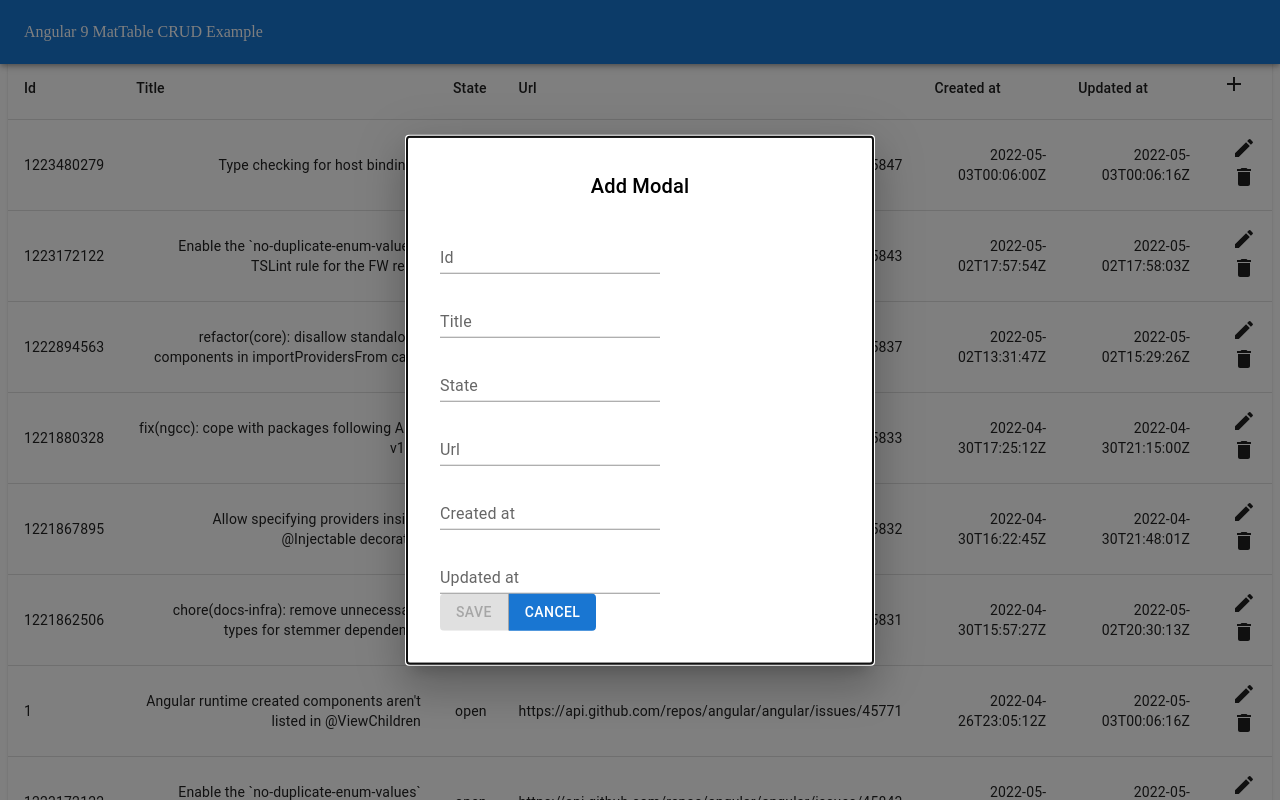
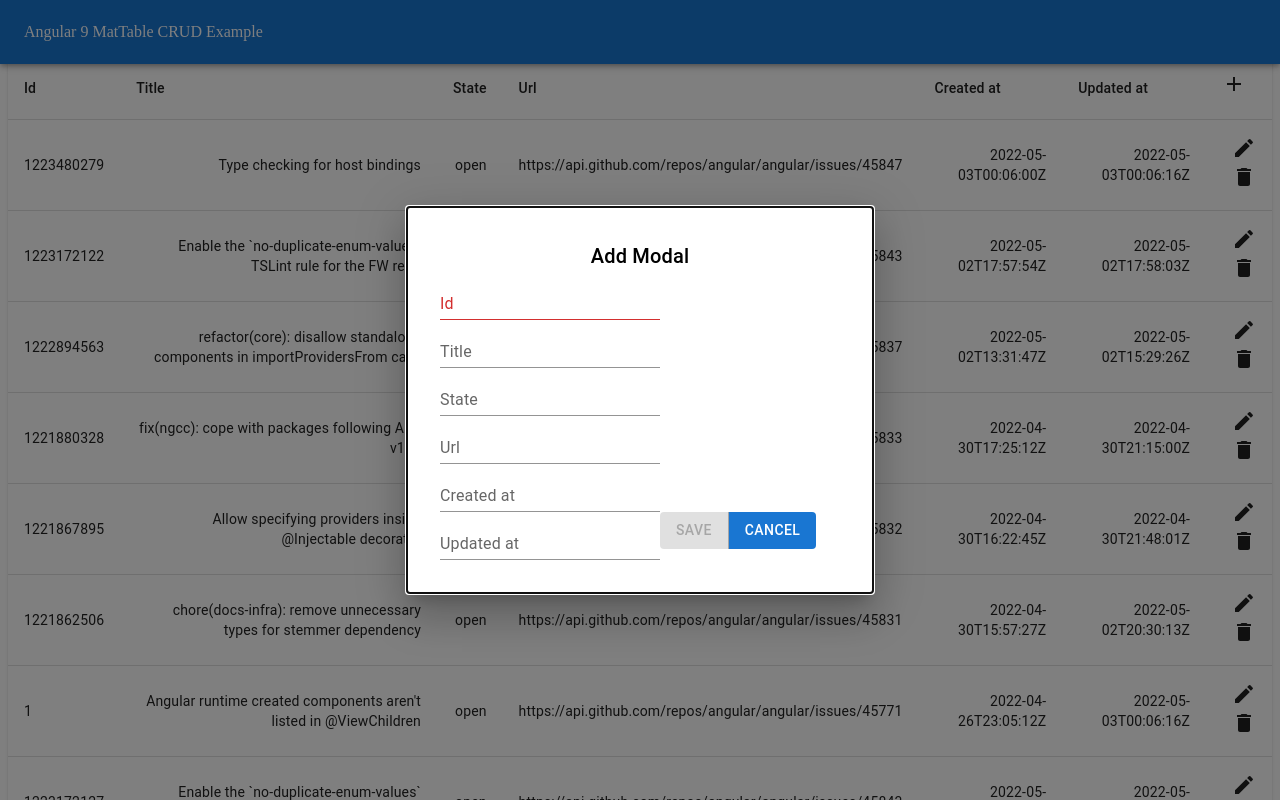
Before and after one commit to Sohta0318/FinalReact, a React (Create React App) app: page / in a window 1280 px wide. Both pictures are taken after a click on the element 1238 px from the left and 87 px from the top of the page. Shown: the top 800 px of the page. Built offline with nearby package versions, Linux system fonts and the light colour scheme.

Commit message:
add modal & set redux

```diff
--- a/src/components/ui/AddModal.js
+++ b/src/components/ui/AddModal.js
@@ -1,12 +1,22 @@
-import React,{useState} from 'react'
+import React,{useState,useRef} from 'react'
 import Box from '@mui/material/Box';
 import Typography from '@mui/material/Typography';
 import Modal from '@mui/material/Modal';
 import { TextField } from '@mui/material';
 import ButtonGroup from '@mui/material/ButtonGroup';
 import Button from '@mui/material/Button'
+import FormLabel from '@mui/material/FormLabel';
+import { useDispatch } from 'react-redux';
+import { createCard } from '../../store/slice';
 
-const AddModal = ({modal,closeModal}) => {
+const AddModal = ({modal,closeModal,value}) => {
+  const idInput = useRef();
+  const titleInput = useRef();
+  const stateInput = useRef();
+  const urlInput = useRef();
+  const created_atInput = useRef();
+  const updated_atInput = useRef();
+  const dispatch = useDispatch()
   const style = {
     box:{
     position: 'absolute',
@@ -25,21 +35,25 @@
       margin: 'auto'
     }
   };
-  const test={
-    id:1,
-    title:'test',
-    state:'open',
-    url:'ushb',
-    created_at:Date.now(),
-    updated_at:Date.now(),
-      }
-      const [validation,setValidation] = useState(false)
-      const changeHandler = ()=>{
-        setValidation(false)
-        if(true){
-          setValidation(true)
+      const [isValid,setIsValid] = useState(false)
+      const addChangeHandler = ()=>{
+        setIsValid(false)
+        if(!idInput.current.value == '' &&!titleInput.current.value == '' &&!stateInput.current.value == ''  ){
+          setIsValid(true)
         }
       }
+      const test={
+        id:'idInput.current.value',
+        title:'titleInput.current.value',
+        state:'stateInput.current.value',
+        url:'urlInput.current.value',
+        created_at:Date.now(),
+        updated_at:Date.now(),
+          }
+          const saveHandler = ()=>{
+            dispatch(createCard(test))
+            closeModal()
+          }
   return (
     <Modal
         open={modal}
@@ -48,31 +62,33 @@
         aria-describedby="modal-modal-description"
       >
         <Box sx={style.box}>
-        <Typography id="modal-modal-title" variant="h6" component="h2" style={style.title}>
+        <Typography  id="modal-modal-title" variant="h6" component="h2" style={style.title}>
             Add Modal
           </Typography>
-          <Typography id="modal-modal-description" sx={{ mt: 3 }} >
-          <TextField id="standard-basic" label="Id" variant="standard" style={style.input}/>
-          </Typography>
-          <Typography id="modal-modal-description" sx={{ mt: 2 }}>
-          <TextField id="standard-basic" label="Title" variant="standard" />
-          </Typography>
-          <Typography id="modal-modal-description" sx={{ mt: 2 }}>
-          <TextField id="standard-basic" label="State" variant="standard" />
-          </Typography>
-          <Typography id="modal-modal-description" sx={{ mt: 2 }}>
-          <TextField id="standard-basic" label="Url" variant="standard" />
-          </Typography>
-          <Typography id="modal-modal-description" sx={{ mt: 2 }}>
-          <TextField id="standard-basic" label="Created at" variant="standard" />
-          </Typography>
-          <Typography id="modal-modal-description" sx={{ mt: 2 }}>
-          <TextField id="standard-basic" label="Updated at" variant="standard" />
-          </Typography>
+          <FormLabel onChange={addChangeHandler}>
+
+          <TextField id="standard-basic" label="Id" variant="standard" style={style.input} value={value && value.id}   inputRef={idInput} error={!isValid} inputProps={{ maxLength: 4, pattern: "^[a-zA-Z0-9_]+$" }}/>
+
+
+          <TextField id="standard-basic" label="Title" variant="standard" value={value && value.title} inputRef={titleInput}/>
+
+
+          <TextField id="standard-basic" label="State" variant="standard" value={value&& value.state} inputRef={stateInput}/>
+
+
+          <TextField id="standard-basic" label="Url" variant="standard" value={value&& value.url} inputRef={urlInput}/>
+
+
+          <TextField id="standard-basic" label="Created at" variant="standard" value={value&& value.created_at} inputRef={created_atInput}/>
+
+
+          <TextField id="standard-basic" label="Updated at" variant="standard" value={value&& value.updated_at} inputRef={updated_atInput}/>
+
           <ButtonGroup disableElevation variant="contained">
-            <Button disabled={!validation}>Save</Button>
+            <Button disabled={!isValid} onClick={saveHandler}>Save</Button>
             <Button onClick={closeModal}>Cancel</Button>
           </ButtonGroup>
+          </FormLabel>
         </Box>
       </Modal>
   )
--- a/src/model/SampleData.js
+++ b/src/model/SampleData.js
@@ -17,9 +17,9 @@
 new Data(1221867895,"Allow specifying providers inside @Injectable decorator",'open','https://api.github.com/repos/angular/angular/issues/45832', '2022-04-30T16:22:45Z','2022-04-30T21:48:01Z'),
 new Data(1221862506,"chore(docs-infra): remove unnecessary types for stemmer dependency",'open','https://api.github.com/repos/angular/angular/issues/45831', '2022-04-30T15:57:27Z','2022-05-02T20:30:13Z'),
 new Data(1,"Angular runtime created components aren't listed in @ViewChildren",'open','https://api.github.com/repos/angular/angular/issues/45771', '2022-04-26T23:05:12Z','2022-05-03T00:06:16Z'),
-new Data(1223172122,"Enable the `no-duplicate-enum-values` TSLint rule for the FW repo",'open','https://api.github.com/repos/angular/angular/issues/45843', '2022-05-02T17:57:54Z','2022-05-02T17:58:03Z'),
-new Data(1222894563,"refactor(core): disallow standalone components in importProvidersFrom calls",'open','https://api.github.com/repos/angular/angular/issues/45837', '2022-05-02T13:31:47Z','2022-05-02T15:29:26Z'),
-new Data(1222894563,"refactor(core): disallow standalone components in importProvidersFrom calls",'open','https://api.github.com/repos/angular/angular/issues/45837', '2022-05-02T13:31:47Z','2022-05-02T15:29:26Z')
+new Data(1223172127,"Enable the `no-duplicate-enum-values` TSLint rule for the FW repo",'open','https://api.github.com/repos/angular/angular/issues/45843', '2022-05-02T17:57:54Z','2022-05-02T17:58:03Z'),
+new Data(1222894562,"refactor(core): disallow standalone components in importProvidersFrom calls",'open','https://api.github.com/repos/angular/angular/issues/45837', '2022-05-02T13:31:47Z','2022-05-02T15:29:26Z'),
+new Data(1222894524,"refactor(core): disallow standalone components in importProvidersFrom calls",'open','https://api.github.com/repos/angular/angular/issues/45837', '2022-05-02T13:31:47Z','2022-05-02T15:29:26Z')
 ]
 
 export default Sample;
--- a/src/store/store.js
+++ b/src/store/store.js
@@ -6,6 +6,9 @@
   cards: cardReducer
 })
 
-const store = configureStore({reducer})
+const store = configureStore({reducer, middleware: getDefaultMiddleware =>
+  getDefaultMiddleware({
+    serializableCheck: false,
+  })})
 
 export default store
```
